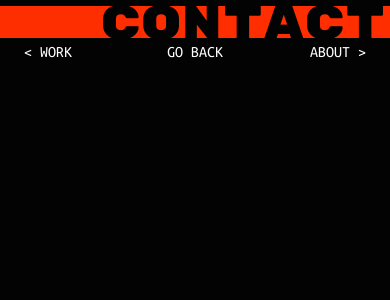
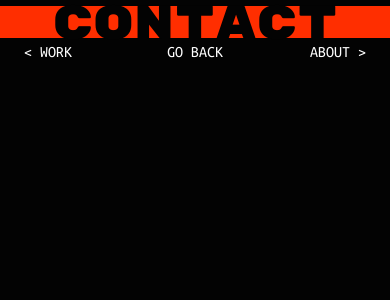
Before and after one commit to jamilettel/portfolio, a Next.js app: page /contact in a window 390 px wide. Shown: the top 300 px of the page. Built offline with nearby package versions, Linux system fonts and the light colour scheme.

Commit message:
:dizzy: Added Page Header back to index animation

```diff
--- a/src/components/layout/Layout.scss
+++ b/src/components/layout/Layout.scss
@@ -7,7 +7,7 @@
 
   .content {
     width: 1200px;
-    background: $background;
+    // background: $background;
 
     @media (max-width: 1700px) {
       width: 1000px;
--- a/src/components/page-header/PageHeader.scss
+++ b/src/components/page-header/PageHeader.scss
@@ -1,38 +1,48 @@
 @import "base";
 @import "animations";
+
+.page-header {
+  --header-background-height: 64px;
+  --header-background-top-offset: 12px;
+  --header-height: 88px; // 64px + 12px + 12px
+  --font-size: 96px;
+  --home-transition-height: 128px;
+
+  @media (max-width: 900px) {
+    --header-background-height: 42px;
+    --header-background-top-offset: 8px;
+    --header-height: 58px; // 42px + 8px + 8px
+    --font-size: 64px;
+    --home-transition-height: 96px;
+  }
+  @media (max-width: 600px) {
+    --header-background-height: 32px;
+    --header-background-top-offset: 6px;
+    --header-height: 44px; // 32px + 6px + 6px
+    --font-size: 48px;
+    --home-transition-height: 128px;
+  }
+}
 
 .page-header {
   position: relative;
   display: grid;
   grid-template-columns: 100px auto 100px;
-  max-height: 88px; // 64px + 12px + 12px
   z-index: 1;
+  max-height: var(--header-height);
 
-  @media (max-width: 900px) {
-    max-height: 58px; // 42px + 8px + 8px
+  @media (max-width: 600px) {
+    grid-template-columns: 0 auto 0;
   }
 
-  @media (max-width: 900px) {
-    max-height: 44px; // 32px + 6px + 6px
-  }
-
-  h1 {
+  > h1 {
     line-height: 1;
     margin: 0;
     color: $background;
-    font-size: 96px;
+    font-size: var(--font-size);
     text-align: center;
-    height: 88px;
+    height: var(--header-height);
     grid-column: 2;
-
-    @media (max-width: 900px) {
-      font-size: 64px;
-      height: 58px;
-    }
-    @media (max-width: 600px) {
-      font-size: 48px;
-      height: 44px;
-    }
   }
 
   .page-header-button-right,
@@ -63,18 +73,10 @@
 
   .page-header-background {
     position: absolute;
-    top: 12px;
-    height: 64px;
+    top: var(--header-background-top-offset);
+    height: var(--header-background-height);
     width: 100%;
     z-index: -1;
-    @media (max-width: 900px) {
-      height: 42px;
-      top: 8px;
-    }
-    @media (max-width: 600px) {
-      height: 32px;
-      top: 6px;
-    }
   }
 
   .page-header-home-button {
@@ -110,6 +112,37 @@
   }
 }
 
+@keyframes page-header-shrink {
+  0% {
+    height: var(--header-background-height);
+    top: var(--header-background-top-offset);
+  }
+  100% {
+    top: 0;
+    height: 0;
+  }
+}
+@keyframes page-header-expand {
+  0% {
+    height: 0;
+    background: $accent;
+  }
+  100% {
+    height: var(--home-transition-height);
+    background: $accent;
+  }
+}
+@keyframes page-header-disappear {
+  0% {
+    height: var(--home-transition-height);
+    top: 0;
+  }
+  100% {
+    top: var(--home-transition-height);
+    height: 0;
+  }
+}
+
 .animate-out-index {
   .page-header-home-button {
     @include erase-animation(absolute, 500ms);
@@ -122,4 +155,20 @@
       position: absolute;
     }
   }
+
+  .page-header {
+    .page-header-background {
+      animation-name: page-header-shrink, page-header-expand,
+        page-header-disappear;
+      animation-duration: 300ms;
+      animation-timing-function: cubic-bezier(0.75, 0, 0.25, 1);
+      animation-fill-mode: forwards;
+      animation-delay: 700ms, 1100ms, 1300ms;
+    }
+
+    > h1 {
+      animation: fade-out 0ms forwards;
+      animation-delay: 1000ms;
+    }
+  }
 }
```
Also changed, not shown: src/modules/home/HomeTitle.scss (+10 -0 lines).
